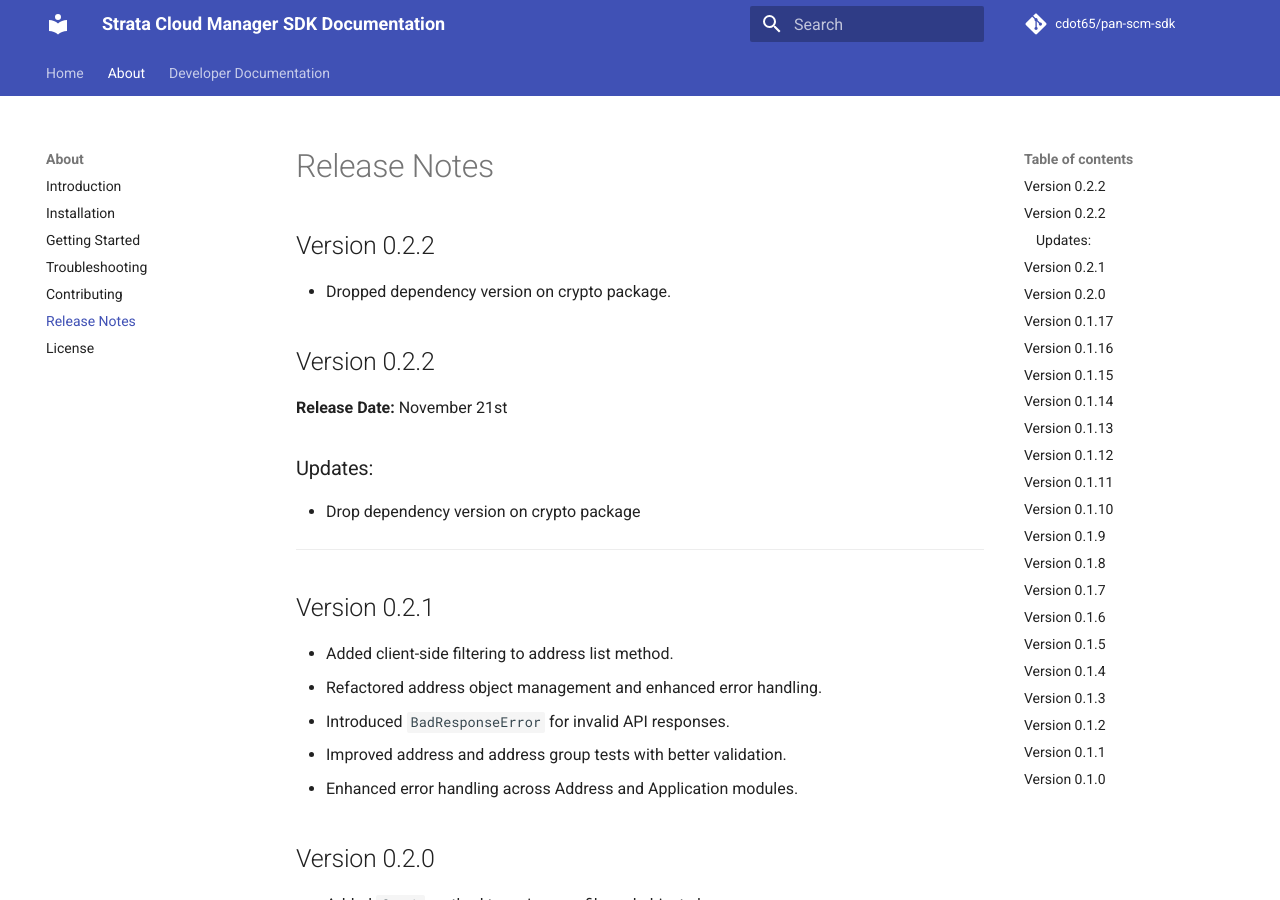
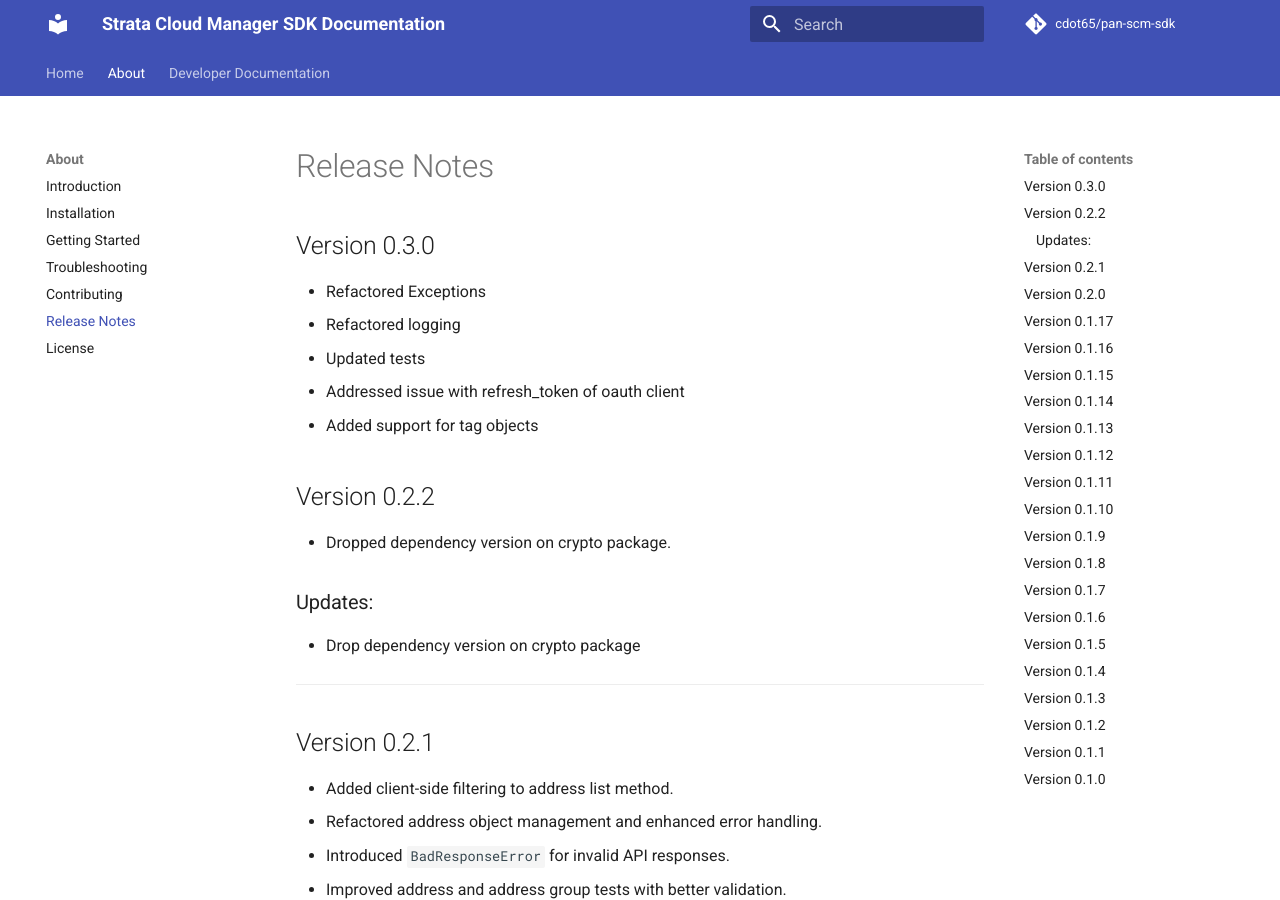
Before and after one commit to cdot65/pan-scm-sdk, an MkDocs documentation site: the page built from docs/about/release-notes.md, in a window 1280 px wide and 900 px high. Built offline with MkDocs 1.6.1 and Material for MkDocs 9.7.7, drawn with Linux system fonts in a browser that asks for light colours; comment, search, counter and statistics services are not loaded.

```diff
--- a/docs/about/release-notes.md
+++ b/docs/about/release-notes.md
@@ -1,10 +1,14 @@
+## Version 0.3.0
+
+- Refactored Exceptions
+- Refactored logging
+- Updated tests
+- Addressed issue with refresh_token of oauth client
+- Added support for tag objects
+
 ## Version 0.2.2
 
 - Dropped dependency version on crypto package.
-
-## Version 0.2.2
-
-**Release Date:** November 21st
 
 ### Updates:
 
@@ -105,4 +109,6 @@
 
 ---
 
-For more detailed information on each release, visit the [GitHub repository](https://github.com/cdot65/pan-scm-sdk/releases) or check the [commit history](https://github.com/cdot65/pan-scm-sdk/commits/main).
+For more detailed information on each release, visit
+the [GitHub repository](https://github.com/cdot65/pan-scm-sdk/releases) or check
+the [commit history](https://github.com/cdot65/pan-scm-sdk/commits/main).
```
Also changed, not shown: docs/sdk/exceptions.md (added).
